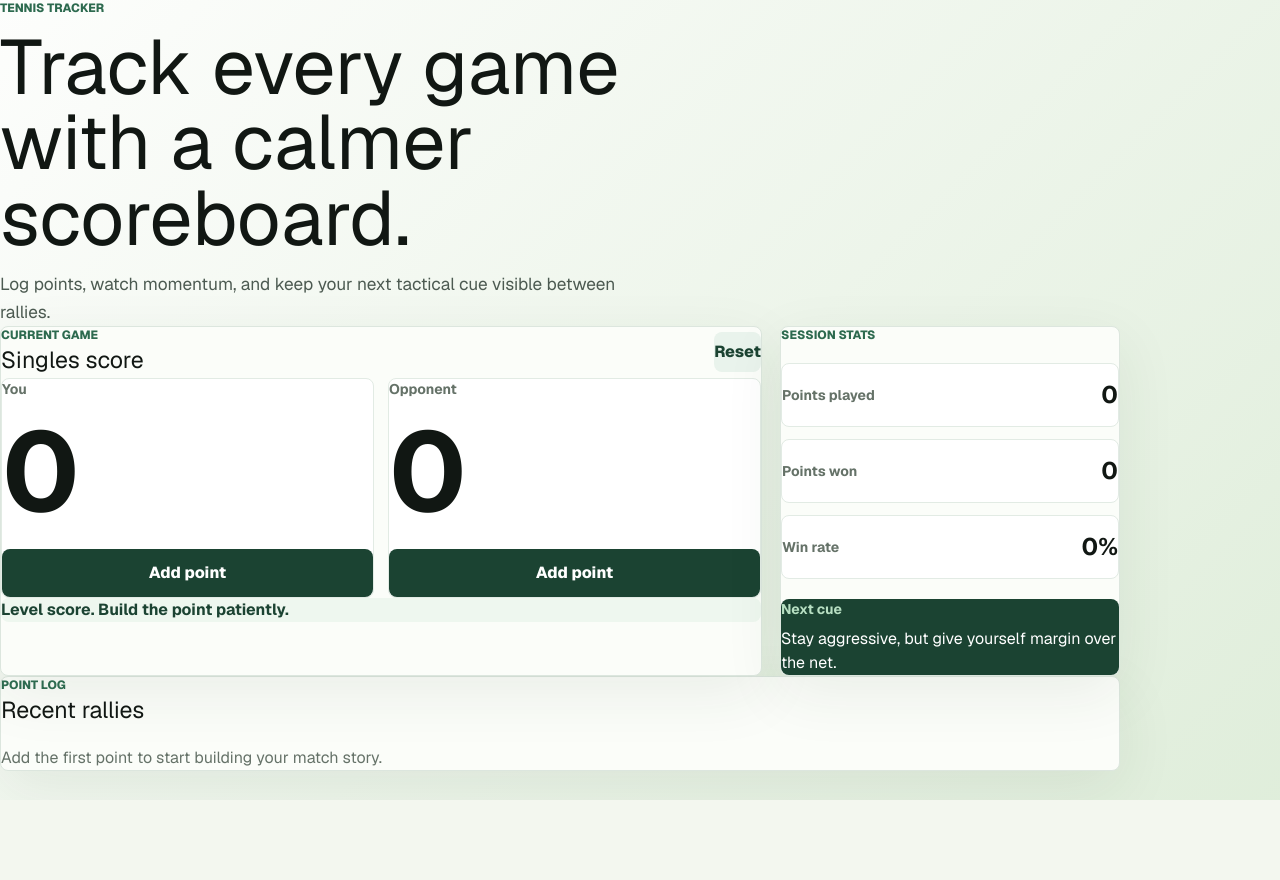
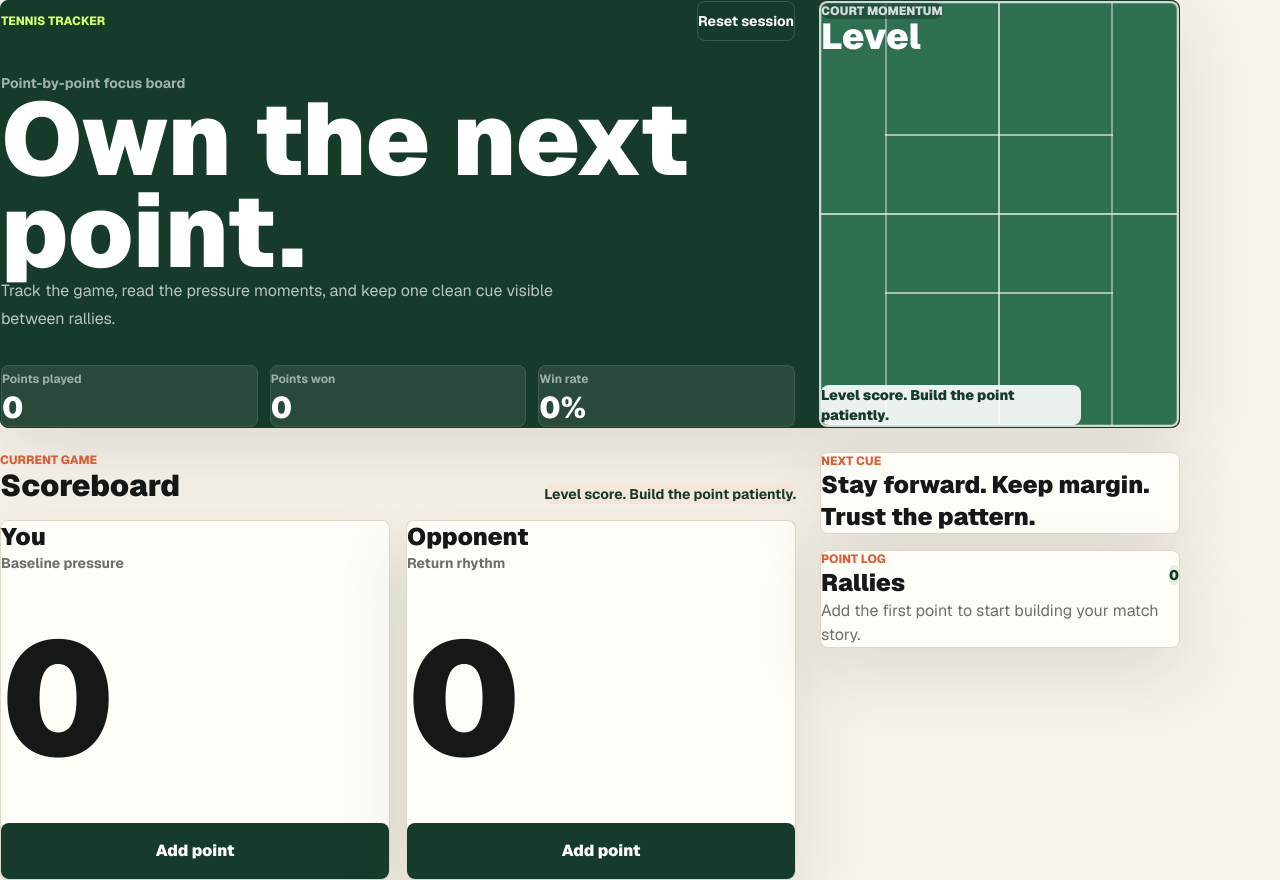
Before and after one commit to martalewan/tennis-tracker, a Next.js app: page / in a window 1280 px wide. Before the commit the page ends 800 px from the top, so only its background shows below. Built offline with nearby package versions, Linux system fonts and the light colour scheme.

Commit message:
Refresh tracker UI and scoring

```diff
--- a/src/app/globals.css
+++ b/src/app/globals.css
@@ -1,23 +1,23 @@
 @import "tailwindcss";
 
 :root {
-  --background: #f3f7ef;
-  --foreground: #111713;
-  --surface: #fbfdf9;
+  --background: #f7f3ea;
+  --foreground: #151816;
+  --surface: #fffdf8;
   --surface-strong: #ffffff;
-  --muted: #657268;
-  --subtle: #4c5a51;
-  --primary: #1b4332;
-  --primary-hover: #245f45;
-  --primary-soft: #e9f3ec;
-  --accent: #2d6a4f;
-  --accent-soft: #eef7ef;
-  --accent-contrast: #b7dfc2;
-  --border: #dce6de;
-  --border-soft: #e2ebe4;
-  --shadow-panel: 0 18px 60px rgba(34, 64, 43, 0.08);
+  --muted: #687169;
+  --subtle: #4f5a52;
+  --primary: #173b2b;
+  --primary-hover: #21563f;
+  --primary-soft: #e5f1df;
+  --accent: #d85d34;
+  --accent-soft: #f7e8dc;
+  --accent-contrast: #d4ff70;
+  --border: #ded8ca;
+  --border-soft: #ebe4d7;
+  --shadow-panel: 0 24px 70px rgba(40, 38, 29, 0.12);
   --radius-card: 8px;
-  --page-width: 1120px;
+  --page-width: 1180px;
 }
 
 @theme inline {
@@ -35,6 +35,9 @@
   --color-accent-contrast: var(--accent-contrast);
   --color-border: var(--border);
   --color-border-soft: var(--border-soft);
+  --color-court: #2f6f51;
+  --color-clay: #d85d34;
+  --color-ink: #151816;
   --shadow-panel: var(--shadow-panel);
   --radius-card: var(--radius-card);
 }
@@ -54,9 +57,7 @@ body {
   display: flex;
   flex-direction: column;
   color: var(--foreground);
-  background:
-    linear-gradient(135deg, rgba(255, 255, 255, 0.82), rgba(216, 234, 211, 0.72)),
-    var(--background);
+  background: var(--background);
   font-family: var(--font-geist-sans), Arial, Helvetica, sans-serif;
   -webkit-font-smoothing: antialiased;
   -moz-osx-font-smoothing: grayscale;
--- a/src/app/page.tsx
+++ b/src/app/page.tsx
@@ -3,13 +3,24 @@
 import { useMemo, useState } from "react";
 import {
   addPointToScore,
+  getDisplayScore,
   getMatchStatus,
   getWinRate,
   initialPoints,
-  pointLabels,
+  isGameOver,
   type Player,
   type PointRecord,
 } from "@/lib/scoring";
+
+const playerLabels: Record<Player, string> = {
+  you: "You",
+  opponent: "Opponent",
+};
+
+const playerSubtitles: Record<Player, string> = {
+  you: "Baseline pressure",
+  opponent: "Return rhythm",
+};
 
 export default function Home() {
   const [points, setPoints] = useState(initialPoints);
@@ -18,14 +29,17 @@ export default function Home() {
   const totalPoints = history.length;
   const pointsWon = history.filter((point) => point.winner === "you").length;
   const winRate = getWinRate(pointsWon, totalPoints);
-
   const latestPoint = history[0];
+  const gameOver = isGameOver(points);
 
   const matchStatus = useMemo(() => getMatchStatus(points), [points]);
 
   function addPoint(winner: Player) {
+    if (gameOver) {
+      return;
+    }
+
     setPoints((currentPoints) => addPointToScore(currentPoints, winner));
-
     setHistory((currentHistory) => [
       {
         id: Date.now(),
@@ -42,131 +56,232 @@ export default function Home() {
   }
 
   return (
-    <main className="mx-auto w-[min(var(--page-width),calc(100%_-_2rem))] py-12 max-sm:w-[calc(100%_-_1.5rem)] max-sm:py-8">
-      <section className="mb-9 grid max-w-[760px] gap-3.5">
-        <p className="text-xs font-extrabold uppercase text-accent">Tennis Tracker</p>
-        <h1 className="max-w-[860px] text-[clamp(2.35rem,6vw,5rem)] leading-[0.98] text-foreground">
-          Track every game with a calmer scoreboard.
+    <main className="mx-auto grid w-[min(var(--page-width),calc(100%_-_2rem))] gap-6 py-6 max-sm:w-[calc(100%_-_1.5rem)] max-sm:py-4">
+      <header className="grid gap-6 overflow-hidden rounded-card border border-primary bg-primary p-5 text-white shadow-panel md:grid-cols-[minmax(0,1fr)_360px] md:p-8">
+        <section className="grid content-between gap-8">
+          <nav className="flex flex-wrap items-center justify-between gap-3">
+            <p className="text-xs font-extrabold uppercase text-accent-contrast">
+              Tennis Tracker
+            </p>
+            <button
+              className="min-h-10 rounded-card border border-white/15 px-4 text-sm font-bold text-white transition hover:-translate-y-px hover:bg-white/10"
+              type="button"
+              onClick={resetGame}
+            >
+              Reset session
+            </button>
+          </nav>
+
+          <div className="max-w-3xl">
+            <p className="mb-3 text-sm font-bold text-white/60">
+              Point-by-point focus board
+            </p>
+            <h1 className="text-[clamp(3rem,8vw,6.8rem)] font-black leading-[0.9] text-white">
+              Own the next point.
             </h1>
-        <p className="max-w-[620px] text-[1.08rem] leading-7 text-subtle">
-          Log points, watch momentum, and keep your next tactical cue visible
-          between rallies.
+            <p className="mt-5 max-w-xl text-base leading-7 text-white/70">
+              Track the game, read the pressure moments, and keep one clean cue
+              visible between rallies.
+            </p>
+          </div>
+
+          <div className="grid gap-3 sm:grid-cols-3">
+            <Metric label="Points played" value={totalPoints} />
+            <Metric label="Points won" value={pointsWon} />
+            <Metric label="Win rate" value={`${winRate}%`} />
+          </div>
+        </section>
+
+        <CourtPreview
+          leadingPlayer={
+            points.you === points.opponent
+              ? "Level"
+              : points.you > points.opponent
+                ? "You lead"
+                : "Opponent leads"
+          }
+          status={matchStatus}
+        />
+      </header>
+
+      <section
+        className="grid grid-cols-[minmax(0,1fr)_360px] gap-6 max-[980px]:grid-cols-1"
+        aria-label="Tennis match tracker"
+      >
+        <div className="grid gap-4">
+          <div className="flex items-end justify-between gap-4 max-sm:flex-col max-sm:items-start">
+            <div>
+              <p className="text-xs font-extrabold uppercase text-accent">
+                Current Game
+              </p>
+              <h2 className="text-3xl font-black text-foreground">Scoreboard</h2>
+            </div>
+            <p className="rounded-card bg-accent-soft px-4 py-3 text-sm font-bold leading-5 text-primary">
+              {matchStatus}
+            </p>
+          </div>
+
+          <div className="grid grid-cols-2 gap-4 max-sm:grid-cols-1">
+            {(["you", "opponent"] as Player[]).map((player) => (
+              <ScoreTile
+                isWinner={gameOver && points[player] > points[getOpponent(player)]}
+                key={player}
+                label={playerLabels[player]}
+                onAddPoint={() => addPoint(player)}
+                score={getDisplayScore(points, player)}
+                subtitle={playerSubtitles[player]}
+                disabled={gameOver}
+              />
+            ))}
+          </div>
+        </div>
+
+        <aside className="grid content-start gap-4">
+          <section className="rounded-card border border-border bg-surface p-5 shadow-panel">
+            <p className="text-xs font-extrabold uppercase text-accent">Next cue</p>
+            <p className="mt-4 text-2xl font-black leading-8 text-foreground">
+              {latestPoint?.winner === "opponent"
+                ? "Reset early. Big target. Make them play."
+                : "Stay forward. Keep margin. Trust the pattern."}
             </p>
           </section>
 
-      <section
-        className="grid grid-cols-[minmax(0,1fr)_340px] items-stretch gap-[18px] max-[860px]:grid-cols-1"
-        aria-label="Tennis match tracker"
-      >
-        <div className="rounded-card border border-border bg-surface p-6 shadow-panel">
-          <div className="mb-6 flex items-center justify-between gap-4 max-sm:flex-col max-sm:items-start">
+          <section className="rounded-card border border-border bg-surface p-5 shadow-panel">
+            <div className="flex items-center justify-between gap-4">
               <div>
-              <p className="text-xs font-extrabold uppercase text-accent">Current Game</p>
-              <h2 className="text-[1.45rem] text-foreground">Singles score</h2>
+                <p className="text-xs font-extrabold uppercase text-accent">
+                  Point Log
+                </p>
+                <h2 className="text-2xl font-black text-foreground">Rallies</h2>
+              </div>
+              <span className="rounded-card bg-primary-soft px-3 py-2 text-sm font-black text-primary">
+                {history.length}
+              </span>
             </div>
 
-            <button
-              className="min-h-10 rounded-card bg-primary-soft px-4 font-extrabold text-primary transition hover:-translate-y-px"
-              type="button"
-              onClick={resetGame}
+            {history.length > 0 ? (
+              <ol className="mt-5 grid gap-2.5">
+                {history.slice(0, 6).map((point, index) => (
+                  <li
+                    className="grid grid-cols-[42px_minmax(0,1fr)] gap-3 rounded-card border border-border-soft bg-surface-strong p-3"
+                    key={point.id}
                   >
-              Reset
-            </button>
+                    <span className="text-sm font-black text-accent">
+                      {history.length - index}
+                    </span>
+                    <div>
+                      <strong className="block text-sm text-foreground">
+                        {point.note}
+                      </strong>
+                      <em className="text-sm not-italic text-muted">
+                        {point.winner === "you" ? "Momentum up" : "Refocus"}
+                      </em>
+                    </div>
+                  </li>
+                ))}
+              </ol>
+            ) : (
+              <p className="mt-5 leading-6 text-muted">
+                Add the first point to start building your match story.
+              </p>
+            )}
+          </section>
+        </aside>
+      </section>
+    </main>
+  );
+}
+
+function Metric({ label, value }: { label: string; value: number | string }) {
+  return (
+    <div className="rounded-card border border-white/10 bg-white/8 p-4">
+      <span className="text-xs font-bold text-white/55">{label}</span>
+      <strong className="mt-2 block text-3xl font-black text-white">{value}</strong>
+    </div>
+  );
+}
+
+function ScoreTile({
+  disabled,
+  isWinner,
+  label,
+  onAddPoint,
+  score,
+  subtitle,
+}: {
+  disabled: boolean;
+  isWinner: boolean;
+  label: string;
+  onAddPoint: () => void;
+  score: string;
+  subtitle: string;
+}) {
+  return (
+    <article className="grid min-h-[360px] gap-6 rounded-card border border-border bg-surface p-5 shadow-panel">
+      <div className="flex items-start justify-between gap-4">
+        <div>
+          <h3 className="text-2xl font-black text-foreground">{label}</h3>
+          <p className="mt-1 text-sm font-bold text-muted">{subtitle}</p>
+        </div>
+        {isWinner && (
+          <span className="rounded-card bg-accent-contrast px-3 py-2 text-xs font-black uppercase text-primary">
+            Game
+          </span>
+        )}
       </div>
 
-          <div className="grid grid-cols-2 gap-3.5 max-sm:grid-cols-1">
-            <article className="grid min-h-55 gap-[18px] rounded-card border border-border-soft bg-surface-strong p-5">
-              <span className="text-sm font-bold text-muted">You</span>
-              <strong className="text-[clamp(4rem,10vw,7rem)] leading-[0.9] text-foreground">
-                {pointLabels[points.you]}
+      <strong className="self-center text-[clamp(5.5rem,14vw,10rem)] font-black leading-none text-foreground">
+        {score}
       </strong>
+
       <button
-                className="min-h-12 self-end rounded-card bg-primary font-extrabold text-white transition hover:-translate-y-px hover:bg-primary-hover"
+        className="min-h-14 self-end rounded-card bg-primary px-5 font-black text-white transition hover:-translate-y-px hover:bg-primary-hover disabled:cursor-not-allowed disabled:bg-muted disabled:hover:translate-y-0"
+        disabled={disabled}
         type="button"
-                onClick={() => addPoint("you")}
+        onClick={onAddPoint}
       >
         Add point
       </button>
     </article>
+  );
+}
 
-            <article className="grid min-h-55 gap-[18px] rounded-card border border-border-soft bg-surface-strong p-5">
-              <span className="text-sm font-bold text-muted">Opponent</span>
-              <strong className="text-[clamp(4rem,10vw,7rem)] leading-[0.9] text-foreground">
-                {pointLabels[points.opponent]}
+function CourtPreview({
+  leadingPlayer,
+  status,
+}: {
+  leadingPlayer: string;
+  status: string;
+}) {
+  return (
+    <aside className="grid min-h-[360px] overflow-hidden rounded-card bg-clay p-4">
+      <div className="relative grid rounded-card border-2 border-white/75 bg-court p-6 shadow-[inset_0_0_0_1px_rgba(255,255,255,0.22)]">
+        <div className="absolute left-1/2 top-0 h-full w-0.5 -translate-x-1/2 bg-white/65" />
+        <div className="absolute left-0 top-1/2 h-0.5 w-full -translate-y-1/2 bg-white/65" />
+        <div className="absolute left-[18%] top-0 h-full w-0.5 bg-white/40" />
+        <div className="absolute right-[18%] top-0 h-full w-0.5 bg-white/40" />
+        <div className="absolute left-[18%] top-[31%] h-0.5 w-[64%] bg-white/55" />
+        <div className="absolute left-[18%] bottom-[31%] h-0.5 w-[64%] bg-white/55" />
+
+        <div className="relative z-10 flex h-full flex-col justify-between">
+          <div>
+            <p className="w-fit rounded-card bg-primary/55 px-2 py-1 text-xs font-black uppercase text-white/80">
+              Court momentum
+            </p>
+            <strong className="mt-2 block text-4xl font-black leading-none text-white">
+              {leadingPlayer}
             </strong>
-              <button
-                className="min-h-12 self-end rounded-card bg-primary font-extrabold text-white transition hover:-translate-y-px hover:bg-primary-hover"
-                type="button"
-                onClick={() => addPoint("opponent")}
-              >
-                Add point
-              </button>
-            </article>
           </div>
 
-          <p className="mt-[18px] rounded-card bg-accent-soft p-4 font-bold leading-6 text-primary">
-            {matchStatus}
+          <p className="max-w-[260px] rounded-card bg-white/90 p-4 text-sm font-black leading-5 text-primary">
+            {status}
           </p>
         </div>
-
-        <aside className="grid content-start gap-5 rounded-card border border-border bg-surface p-6 shadow-panel">
-          <p className="text-xs font-extrabold uppercase text-accent">Session Stats</p>
-
-          <div className="grid gap-3">
-            <div className="flex min-h-16 items-center justify-between rounded-card border border-border-soft bg-surface-strong px-4">
-              <span className="text-sm font-bold text-muted">Points played</span>
-              <strong className="text-2xl text-foreground">{totalPoints}</strong>
-            </div>
-            <div className="flex min-h-16 items-center justify-between rounded-card border border-border-soft bg-surface-strong px-4">
-              <span className="text-sm font-bold text-muted">Points won</span>
-              <strong className="text-2xl text-foreground">{pointsWon}</strong>
-            </div>
-            <div className="flex min-h-16 items-center justify-between rounded-card border border-border-soft bg-surface-strong px-4">
-              <span className="text-sm font-bold text-muted">Win rate</span>
-              <strong className="text-2xl text-foreground">{winRate}%</strong>
-            </div>
-          </div>
-
-          <div className="grid gap-2 rounded-card bg-primary p-4 text-white">
-            <span className="text-sm font-bold text-accent-contrast">Next cue</span>
-            <p className="leading-6">
-              {latestPoint?.winner === "opponent"
-                ? "Reset your feet early and choose a bigger target."
-                : "Stay aggressive, but give yourself margin over the net."}
-            </p>
       </div>
     </aside>
-      </section>
-
-      <section className="mt-[18px] grid gap-[18px] rounded-card border border-border bg-surface p-6 shadow-panel">
-        <div>
-          <p className="text-xs font-extrabold uppercase text-accent">Point Log</p>
-          <h2 className="text-[1.45rem] text-foreground">Recent rallies</h2>
-        </div>
-
-        {history.length > 0 ? (
-          <ol className="grid gap-2.5">
-            {history.slice(0, 6).map((point, index) => (
-              <li
-                className="grid min-h-14 grid-cols-[52px_minmax(0,1fr)_auto] items-center gap-3.5 rounded-card border border-border-soft bg-surface-strong px-4 max-sm:grid-cols-1 max-sm:gap-1 max-sm:p-3.5"
-                key={point.id}
-              >
-                <span className="text-sm font-bold text-muted">
-                  #{history.length - index}
-                </span>
-                <strong className="text-foreground">{point.note}</strong>
-                <em className="text-sm not-italic font-extrabold text-accent">
-                  {point.winner === "you" ? "Momentum up" : "Refocus"}
-                </em>
-              </li>
-            ))}
-          </ol>
-        ) : (
-          <p className="leading-6 text-muted">
-            Add the first point to start building your match story.
-          </p>
-        )}
-      </section>
-    </main>
   );
 }
+
+function getOpponent(player: Player): Player {
+  return player === "you" ? "opponent" : "you";
+}
--- a/src/lib/scoring.ts
+++ b/src/lib/scoring.ts
@@ -8,7 +8,7 @@ export type PointRecord = {
   note: string;
 };
 
-export const pointLabels = ["0", "15", "30", "40", "Game"] as const;
+export const pointLabels = ["0", "15", "30", "40"] as const;
 
 export const initialPoints: Score = {
   you: 0,
@@ -16,7 +16,8 @@ export const initialPoints: Score = {
 };
 
 export function isGameOver(points: Score) {
-  return points.you === 4 || points.opponent === 4;
+  return Math.max(points.you, points.opponent) >= 4
+    && Math.abs(points.you - points.opponent) >= 2;
 }
 
 export function addPointToScore(points: Score, winner: Player): Score {
@@ -26,21 +27,43 @@ export function addPointToScore(points: Score, winner: Player): Score {
 
   return {
     ...points,
-    [winner]: Math.min(points[winner] + 1, 4),
+    [winner]: points[winner] + 1,
   };
 }
 
+export function getDisplayScore(points: Score, player: Player) {
+  if (isGameOver(points)) {
+    return points[player] > points[getOpponent(player)] ? "Game" : "-";
+  }
+
+  if (points.you >= 3 && points.opponent >= 3) {
+    if (points.you === points.opponent) {
+      return "40";
+    }
+
+    return points[player] > points[getOpponent(player)] ? "Ad" : "40";
+  }
+
+  return pointLabels[points[player]];
+}
+
 export function getMatchStatus(points: Score) {
-  if (points.you === 4) {
+  if (isGameOver(points) && points.you > points.opponent) {
     return "You held the game. Reset to track the next one.";
   }
 
-  if (points.opponent === 4) {
+  if (isGameOver(points) && points.opponent > points.you) {
     return "Opponent took the game. Reset and fight for the next one.";
   }
 
-  if (points.you === 3 && points.opponent === 3) {
+  if (points.you >= 3 && points.opponent >= 3 && points.you === points.opponent) {
     return "Deuce pressure. Play one clean point.";
+  }
+
+  if (points.you >= 3 && points.opponent >= 3 && Math.abs(points.you - points.opponent) === 1) {
+    return points.you > points.opponent
+      ? "Advantage you. Commit to the first ball."
+      : "Break point feeling. Breathe and make the return play.";
   }
 
   if (points.you > points.opponent) {
@@ -57,3 +80,7 @@ export function getMatchStatus(points: Score) {
 export function getWinRate(pointsWon: number, totalPoints: number) {
   return totalPoints > 0 ? Math.round((pointsWon / totalPoints) * 100) : 0;
 }
+
+function getOpponent(player: Player) {
+  return player === "you" ? "opponent" : "you";
+}
```
Also changed, not shown: 1 other file (tests, documents, lock files or other folders). Lines whose indentation alone changed are shown as unchanged.
